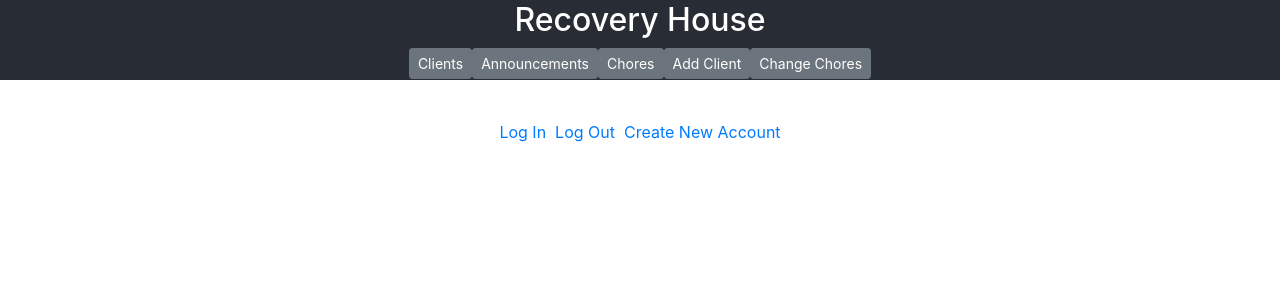
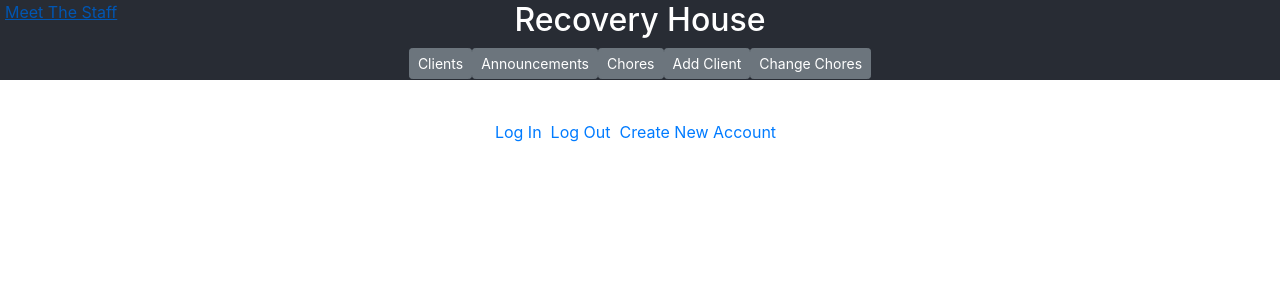
Before and after one commit to jimjim698/recovery-house, a React (Create React App) app: page / in a window 1280 px wide. Shown: the top 300 px of the page. Built offline with nearby package versions, Linux system fonts and the light colour scheme; no server answers.

Commit message:
added staff component and link

```diff
--- a/src/App.css
+++ b/src/App.css
@@ -51,3 +51,16 @@ padding-top: 15px;
 padding-bottom: 10px;
 
 }
+
+
+.clickMe {
+  position: absolute;
+  top: 500;
+  left: 00;
+
+
+  color: white;
+  padding: 0 5px;
+  cursor: pointer;
+  text-decoration:none;
+}
--- a/src/App.js
+++ b/src/App.js
@@ -4,7 +4,6 @@ import AddClient from './containers/AddClient'
 import {ButtonToolbar} from 'react-bootstrap'
 import {Button} from 'react-bootstrap'
 import {BrowserRouter as Router, Route, Link, Redirect} from 'react-router-dom'
-import Community from './containers/Community'
 import Chores from './components/Chores'
 import Clients from './containers/Clients'
 import ChangeChore from './containers/ChangeChore'
@@ -14,29 +13,24 @@ import {Client} from './components/Client'
 import Login from './components/Login'
 import Signup from './containers/Signup'
 import AnnouncementContainer from './containers/AnnoucementContainer'
-
+import {fetchUsers} from './actions/user'
+import {Staff} from './components/Staff'
 
 
 
 
 class App extends Component {
 
-  constructor(){
-    super()
-    this.state={
-      hello:'hello'
-    }
-  }
-
-
   componentDidMount=()=>{
     this.props.fetchClients()
+    this.props.fetchUsers()
   }
 
   render() {
     return (
       <div>
         <div className="App">
+          <a className="clickMe" href='/staff' >Meet The Staff</a>
           <header className="App-header">
             <h2>Recovery House</h2>
               <div>
@@ -70,12 +64,15 @@ class App extends Component {
                 <Route exact path='/login' component={Login}/>
                 <Route exact path='/signup' component={Signup}/>
                 <Route exact path='/logout' component={()=>logout()}/>
+                <Route exact path='/staff' component={()=><Staff users={this.props.users}/>}/>
                 <div className="Sessions">
                   <Link to={'/login'}>Log In &nbsp;</Link>
 
                   <Link to={'/logout'}>Log Out &nbsp;</Link>
 
-                  <Link to={'/signup'}>Create New Account</Link>
+                  <Link to={'/signup'}>Create New Account &nbsp;</Link>
+                    <Link className="clickMe" to={'/login'}>Meet The Staff</Link>
+
                 </div>
               </React.Fragment>
       </Router>
@@ -97,7 +94,7 @@ class App extends Component {
 
 
 const mapStateToProps=(state)=>{
-  return {clients: state.clients, user:state.user}
+  return {clients: state.clients, user:state.user, users: state.user.all}
 }
 
-export default connect(mapStateToProps,{fetchClients})(App);
+export default connect(mapStateToProps,{fetchClients, fetchUsers})(App);
--- /dev/null
+++ b/src/components/Staff.js
@@ -0,0 +1,12 @@
+import React from 'react'
+
+export const Staff= ({users})=>{
+  return users.map(user=>{
+    return(
+    <li>  {user.username}</li>
+    )
+  })
+  return(
+    <div>Heyo</div>
+  )
+}
--- a/src/containers/Community.js
+++ /dev/null
@@ -1,40 +0,0 @@
-import React, {Component} from 'react'
-import {Dropdown} from 'react-bootstrap'
-
-export default class Community extends Component{
-
-
-                 constructor(){
-                    super()
-                    this.state={
-                      name: ""
-                    }
-                  }
-
-                  handleChange=(e)=>{
-                    console.log(e)
-                  }
-
-
-  render(){
-
-
-    return(
-      <div>
-      "Hey"
-      <Dropdown>
-  <Dropdown.Toggle variant="success" id="dropdown-basic">
-    Who Are You
-  </Dropdown.Toggle>
-
-  <Dropdown.Menu onChange={this.handleChange}>
-    <Dropdown.Item  href="#/action-1">Action</Dropdown.Item>
-    <Dropdown.Item href="#/action-2">Another action</Dropdown.Item>
-    <Dropdown.Item href="#/action-3">Something else</Dropdown.Item>
-  </Dropdown.Menu>
-</Dropdown>
-
-    </div>
-    )
-  }
-}
```
